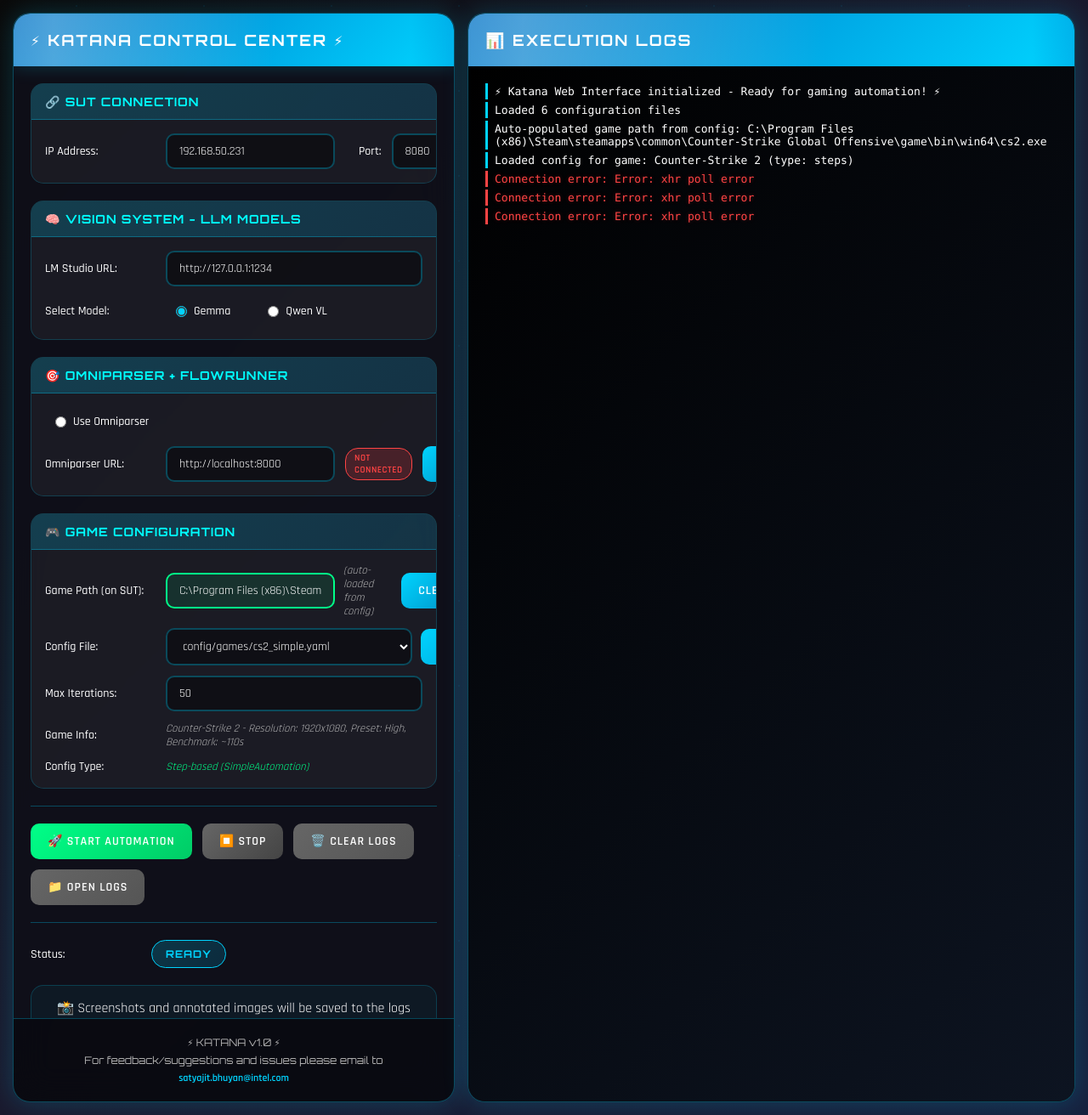
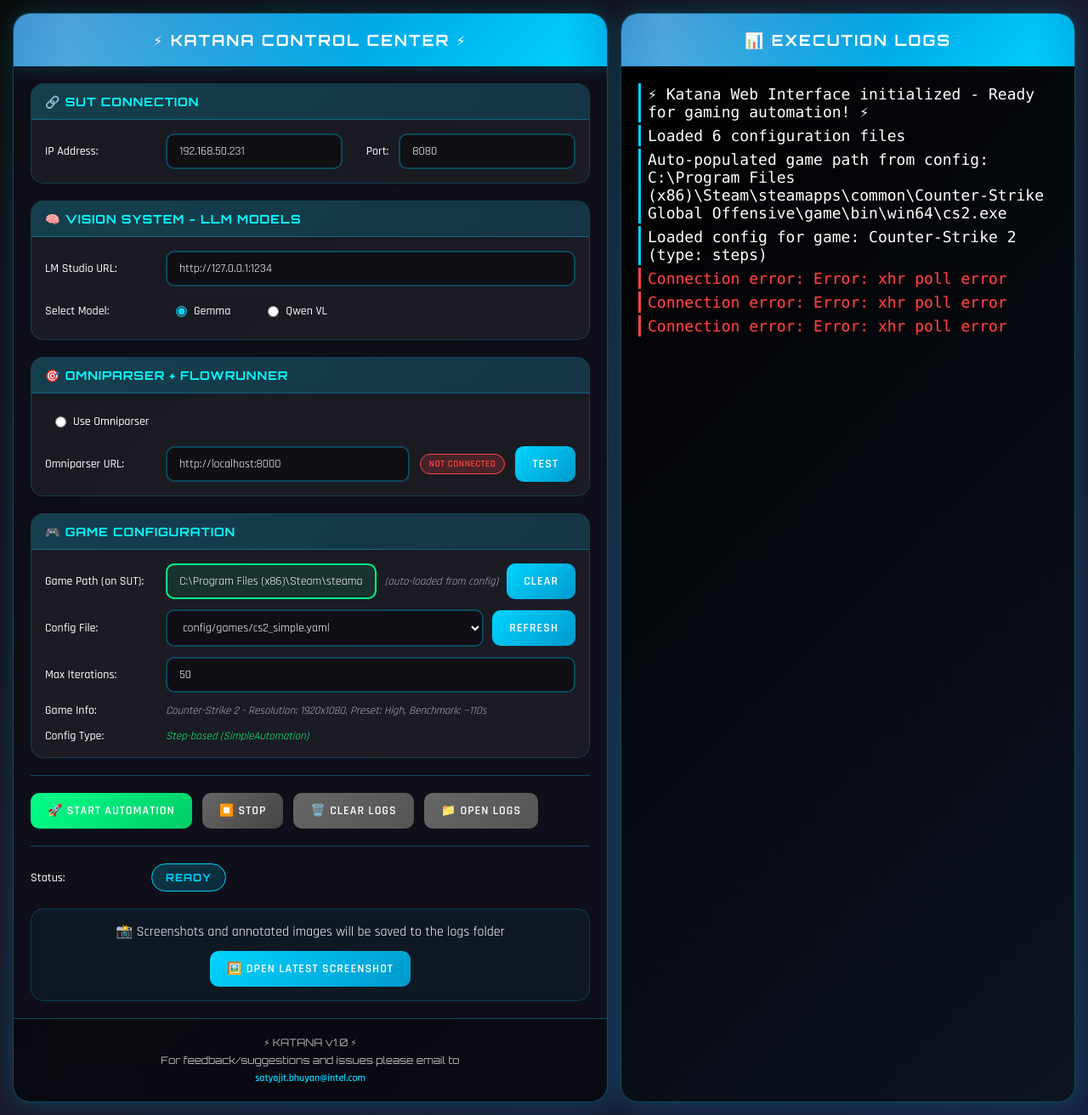
Before and after one commit to random-satyajit/VCAP, a Flask app: page / in a window 1280 px wide. Shown: the whole page at 85% size. Run offline with Flask 3, Linux system fonts and the light colour scheme; some libraries are stand-ins or nearby versions.

Commit message:
Add spacing to left pad

```diff
--- a/templates/index.html
+++ b/templates/index.html
@@ -85,7 +85,7 @@
         }
 
         .left-panel {
-            flex: 0 0 520px;
+            flex: 0 0 700px;
             display: flex;
             flex-direction: column;
         }
@@ -108,6 +108,7 @@
             letter-spacing: 2px;
             position: relative;
             overflow: hidden;
+            text-align: center;
         }
 
         .panel-header::before {
@@ -417,8 +418,8 @@
             flex: 1;
             background: linear-gradient(135deg, #000000 0%, #0d1421 100%);
             color: var(--text-primary);
-            font-family: 'JetBrains Mono', 'Consolas', 'Monaco', monospace;
-            font-size: 13px;
+            font-family: 'Ubuntu Mono', 'Source Code Pro', 'JetBrains Mono', 'Consolas', 'Monaco', monospace;
+            font-size: 18px;
             padding: 20px;
             overflow-y: auto;
             white-space: pre-wrap;
```
